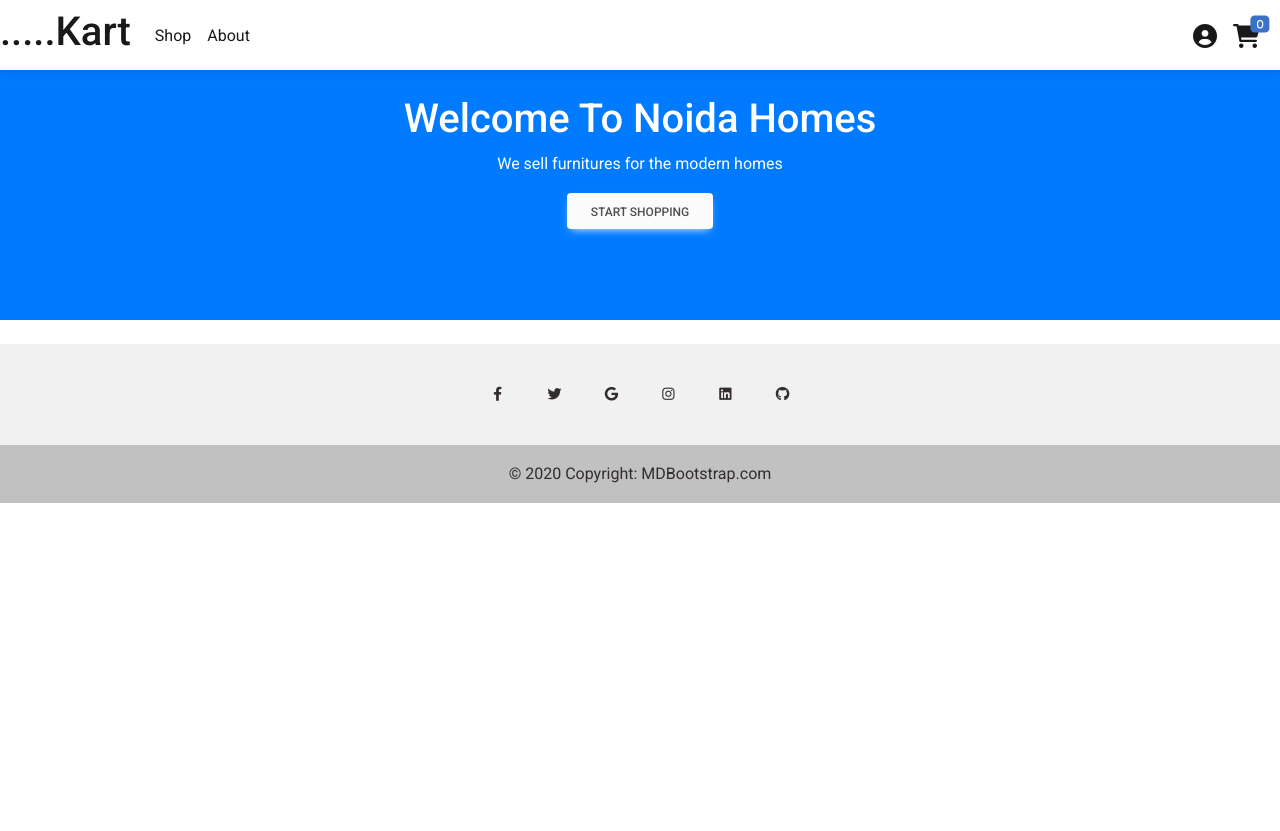
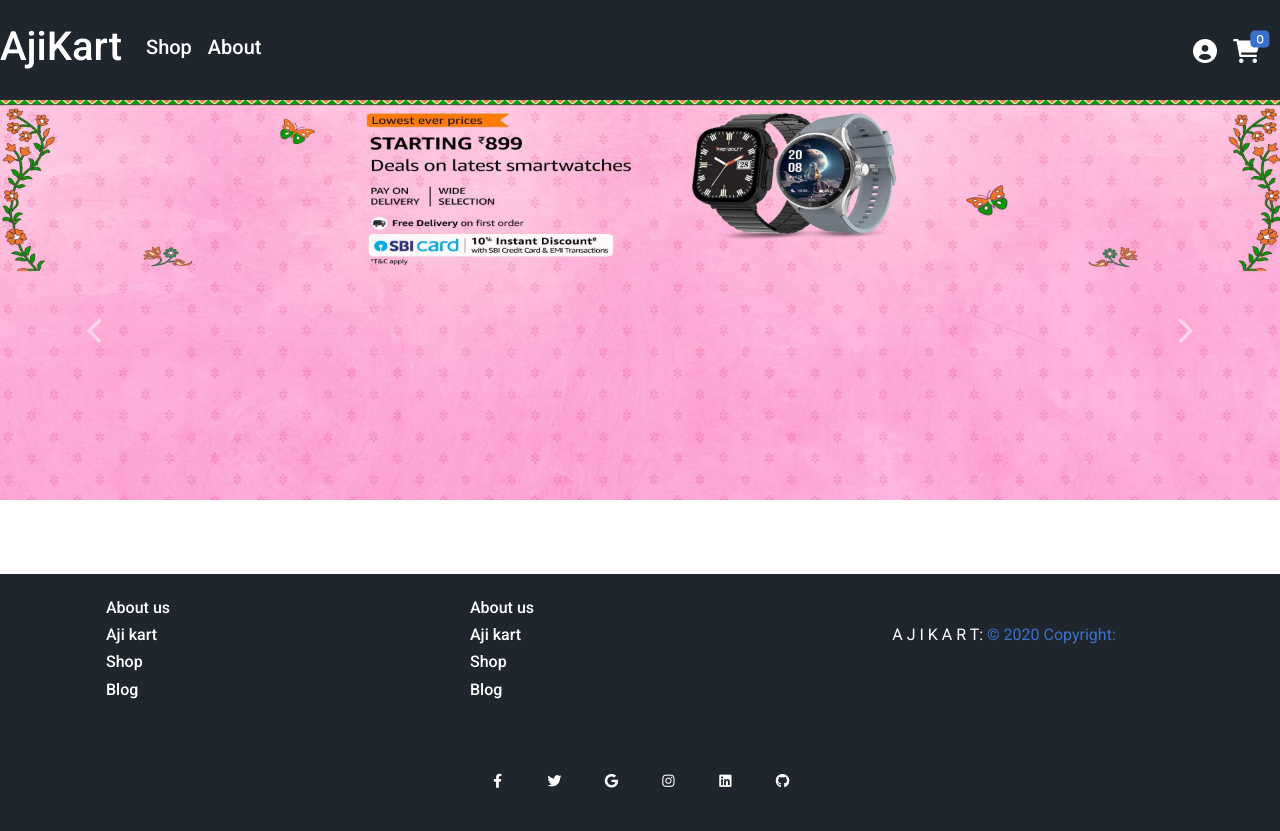
Before and after one commit to AjithKerala/EcoAjith, a Django app: template templates/Home.html in a window 1280 px wide. Before the commit the page ends 503 px from the top, so only its background shows below. Run offline with Django 4.2, Linux system fonts and the light colour scheme; the template is opened without the code that fills it, so the values that code supplies are empty; some libraries are stand-ins or nearby versions.

Commit message:
set frotend design

```diff
--- a/Ecommerce/settings.py
+++ b/Ecommerce/settings.py
@@ -119,7 +119,7 @@ USE_TZ = True
 # https://docs.djangoproject.com/en/4.2/howto/static-files/
 
 STATIC_URL = 'static/'
-STATICFIELS_DIRS=[os.path.join(BASE_DIR,'static')]
+STATICFILES_DIRS=[os.path.join(BASE_DIR,'static')]
 
 # Default primary key field type
 # https://docs.djangoproject.com/en/4.2/ref/settings/#default-auto-field
--- a/apps/urls.py
+++ b/apps/urls.py
@@ -22,5 +22,6 @@ urlpatterns = [
     path('carttotal',views.carttotalpricepage,name='carttotal'),
     path('startorder',views.startorder,name='startorder'),
     path("admin",admin.site.urls,name="admin"),
+    path("texts", views.texts, name="texts"),
 
 ]+static(settings.MEDIA_URL,document_root=settings.MEDIA_ROOT)
--- a/apps/views.py
+++ b/apps/views.py
@@ -196,3 +196,7 @@ def startorder(request):
     return redirect('cart')
 
     return render(request,'checkout.html')
+
+
+def texts(request):
+    return render(request,'text.html')
--- a/templates/Home.html
+++ b/templates/Home.html
@@ -1,21 +1,33 @@
 {%extends 'Navbar.html'%}
 {% block title%}Welcome{% endblock %}
 {% block content %}
-<div  style="height:250px;background-color: #007bff;text-align:center;color:#fff ">
-  <div class="container">
-  <div style="padding-top:25px";>
-    <h1>Welcome To Noida Homes</h1>
-    <p>We sell furnitures for the modern homes</p>
-    <button type="button" class="btn btn-light">Start shopping</button>
-
+{%load static%}
+<div id="carouselExampleInterval" class="carousel slide" data-bs-ride="carousel" >
+  <div class="carousel-inner" style="height:450px;">
+    <div class="carousel-item active" data-bs-interval="10000">
+      <img src="{% static '/images/watchfrontend.jpg'%}" class="d-block w-100" alt="..." style="height:400px;" >
+    </div>
+    <div class="carousel-item" data-bs-interval="2000">
+      <img src="{% static '/images/badfrotend.jpg'%}" class="d-block w-100" alt="..." style="height:400px;">
+    </div>
+    <div class="carousel-item">
+      <img src="{% static '/images/allfrotend.jpg'%}" class="d-block w-100" alt="..." style="height:400px">
+    </div>
   </div>
-    </div>
+  <button class="carousel-control-prev" type="button" data-bs-target="#carouselExampleInterval" data-bs-slide="prev">
+    <span class="carousel-control-prev-icon" aria-hidden="true"></span>
+    <span class="visually-hidden">Previous</span>
+  </button>
+  <button class="carousel-control-next" type="button" data-bs-target="#carouselExampleInterval" data-bs-slide="next">
+    <span class="carousel-control-next-icon" aria-hidden="true"></span>
+    <span class="visually-hidden">Next</span>
+  </button>
 </div>
 
 <div class="container">
   <div class="row mt-4">
     {% for i in value%}
-  <div class="col-md-3 my-1">
+  <div class="col-md-4 my-0">
 
  {% include 'partial/productlist.html'%}
 </div>
--- a/templates/Navbar.html
+++ b/templates/Navbar.html
@@ -6,39 +6,44 @@
     <meta http-equiv="X-UA-Compatible" content="IE=edge">
     <meta name="viewport" content="width=device-width, initial-scale=1.0">
     <title>{% block title%}{% endblock %} | Home</title>
-    <link href="https://cdn.jsdelivr.net/npm/bootstrap@5.3.0/dist/css/bootstrap.min.css" rel="stylesheet" integrity="sha384-9ndCyUaIbzAi2FUVXJi0CjmCapSmO7SnpJef0486qhLnuZ2cdeRhO02iuK6FUUVM" crossorigin="anonymous">
+    <link href="https://cdn.jsdelivr.net/npm/bootstrap@5.3.1/dist/css/bootstrap.min.css" rel="stylesheet" integrity="sha384-4bw+/aepP/YC94hEpVNVgiZdgIC5+VKNBQNGCHeKRQN+PtmoHDEXuppvnDJzQIu9" crossorigin="anonymous">
     <link rel="stylesheet" href="https://cdnjs.cloudflare.com/ajax/libs/font-awesome/4.7.0/css/font-awesome.min.css">
     <link href="https://cdnjs.cloudflare.com/ajax/libs/mdb-ui-kit/6.4.0/mdb.min.css" rel="stylesheet"/>
     <link href="https://fonts.googleapis.com/css?family=Roboto:300,400,500,700&display=swap" rel="stylesheet"/>
     <link href="https://cdnjs.cloudflare.com/ajax/libs/font-awesome/6.0.0/css/all.min.css" rel="stylesheet"/>
   <script src="https://ajax.googleapis.com/ajax/libs/angularjs/1.8.2/angular.min.js"></script>
-    <link rel="stylesheet" src="{% static '/css/Navbar.css' %}">
+    <link rel="stylesheet" href="{%static '/css/Navbar.css'%}">
  <style>
      .main:hover{
      background-color:lightgray;
 
      }
+.whites{
+  color:white
+}
+
+
+
  </style>
 </head>
 <body >
 <header>
-    <nav class="navcolor">
-    <nav class="  navbar navbar-expand-lg " style="height:70px; background-color:'red'" >
-        <a class="navbar-brand" href="{% url 'home'%}" class="secondary"><h1>.....Kart</h1></a>
-        <button class="navbar-toggler" type="button" data-toggle="collapse" data-target="#navbarNavAltMarkup" aria-controls="navbarNavAltMarkup" aria-expanded="false" aria-label="Toggle navigation">
+    <nav class="navbar navbar-expand-lg" style="background-color:rgb(32, 38, 46);height:100px" >
+        <a class="navbar-brand" href="{% url 'home'%}" class="secondary" ><h1 class="whites">AjiKart</h1></a>
+        <button class="navbar-toggler whites" type="button" data-toggle="collapse" data-target="#navbarNavAltMarkup" aria-controls="navbarNavAltMarkup" aria-expanded="false" aria-label="Toggle navigation">
           <span class="navbar-toggler-icon"></span>
         </button>
         <div class="collapse navbar-collapse" id="navbarNavAltMarkup">
           <div class="navbar-nav">
               {% if user.is_authenticated %}
-                          <a class="nav-item nav-link active" href="{% url 'shops'%}">Shop</a>
+                          <a class="nav-item nav-link active" href="{% url 'shops'%}"><h5 class="whites">Shop</h5></a>
 
                     {% else%}
-            <a class="nav-item nav-link active" href="{% url 'shops'%}">Shop</a>
+            <a class="nav-item nav-link active" href="{% url 'shops'%}"><h5 class="whites">Shop</h5></a>
                 {% endif %}
-            <a class="nav-item nav-link active" href="#">About</a>
+            <a class="nav-item nav-link active" href="#"> <h5 class="whites">About</h5></a>
               {% if user.is_authenticated %}
-              <a class="nav-item nav-link active" href="{% url 'logout' %}">Logout</a>
+              <a class="nav-item nav-link active" href="{% url 'logout' %}"><h5 class="whites">Logout</h5></a>
               {% endif %}
 
           </div>
@@ -46,9 +51,9 @@
 
             <div class="navbar-nav">
                 {% if user.is_authenticated %}
-              <a href="{% url 'myapp'%}" class="fa fa-user-circle nav-item nav-link active" style="font-size: 24px">{{user.username}}</a>
+              <a href="{% url 'myapp'%}" class="fa fa-user-circle nav-item nav-link active" style="font-size: 24px ;color:white">{{user.username}}</a>
                 {% else %}
-                <a href="{% url 'login'%}" class="fa fa-user-circle nav-item nav-link active" style="font-size: 24px">{{user.username}}</a>
+                <a href="{% url 'login'%}" class="fa fa-user-circle nav-item nav-link active" style="font-size: 24px;color:white"> {{user.username}}</a>
 
                     {% endif %}
                 <div
@@ -61,28 +66,63 @@
                     </div>
 
  {% if user.is_superuser %}
-              <a class="nav-item nav-link active" href="{% url 'admin:index' %}">Admin</a>
+              <a class="nav-item nav-link active" href="{% url 'admin:index' %}" style="color:white"><h5 class="whites">Admin</h5></a>
                 {% endif %}
             </div>
 
       </nav>
-        </nav>
+
+
     </header>
 {% block content %}
 {% endblock %}
+  <footer>
 
-   <footer class="text-center text-white" style="background-color: #f1f1f1;">
+  <div class=" text-white" style="background-color:rgb(32, 38, 46); height:200px">
+      <div class="container">
+<div class="row p-4">
+    <div class="col-md-4">
+<h6>About us</h6>
+        <h6>Aji kart</h6>
+        <h6>Shop</h6>
+        <h6>Blog</h6>
+
+    </div>
+
+    <div class="col-md-4">
+      <h6>About us</h6>
+        <h6>Aji kart</h6>
+        <h6>Shop</h6>
+        <h6>Blog</h6>
+
+    </div>
+
+    <div class="col-md-4">
+    <h5></h5>
+        <div class="text-center  p-3" style="color:white">
+     A J I K A R T:
+    <a  href="{% url 'home' %}" >© 2020 Copyright:</a>
+  </div>
+    </div>
+
+
+
+</div>
+
+  </div>
+<div class="text-center text-white" style="background-color:rgb(32, 38, 46); height:100px">
+
   <!-- Grid container -->
   <div class="container pt-4">
     <!-- Section: Social media -->
     <section class="mb-4">
       <!-- Facebook -->
       <a
-        class="btn btn-link btn-floating btn-lg text-dark m-1"
+        class="btn btn-link btn-floating btn-lg text-dark m-1 "
         href="#!"
         role="button"
         data-mdb-ripple-color="dark"
-        ><i class="fab fa-facebook-f"></i
+        ><i class="fab fa-facebook-f" style="color:white"></i
       ></a>
 
       <!-- Twitter -->
@@ -91,7 +131,7 @@
         href="#!"
         role="button"
         data-mdb-ripple-color="dark"
-        ><i class="fab fa-twitter"></i
+        ><i class="fab fa-twitter" style="color:white"></i
       ></a>
 
       <!-- Google -->
@@ -100,7 +140,7 @@
         href="#!"
         role="button"
         data-mdb-ripple-color="dark"
-        ><i class="fab fa-google"></i
+        ><i class="fab fa-google" style="color:white"></i
       ></a>
 
       <!-- Instagram -->
@@ -109,7 +149,7 @@
         href="#!"
         role="button"
         data-mdb-ripple-color="dark"
-        ><i class="fab fa-instagram"></i
+        ><i class="fab fa-instagram" style="color:white"></i
       ></a>
 
       <!-- Linkedin -->
@@ -118,7 +158,7 @@
         href="#!"
         role="button"
         data-mdb-ripple-color="dark"
-        ><i class="fab fa-linkedin"></i
+        ><i class="fab fa-linkedin" style="color:white"></i
       ></a>
       <!-- Github -->
       <a
@@ -126,25 +166,21 @@
         href="#!"
         role="button"
         data-mdb-ripple-color="dark"
-        ><i class="fab fa-github"></i
+        ><i class="fab fa-github" style="color:white"></i
       ></a>
     </section>
     <!-- Section: Social media -->
   </div>
-  <!-- Grid container -->
 
-  <!-- Copyright -->
-  <div class="text-center text-dark p-3" style="background-color: rgba(0, 0, 0, 0.2);">
-    © 2020 Copyright:
-    <a class="text-dark" href="https://mdbootstrap.com/">MDBootstrap.com</a>
-  </div>
-  <!-- Copyright -->
-</footer>
 
-      <script src="https://cdn.jsdelivr.net/npm/bootstrap@5.3.0/dist/js/bootstrap.bundle.min.js" integrity="sha384-geWF76RCwLtnZ8qwWowPQNguL3RmwHVBC9FhGdlKrxdiJJigb/j/68SIy3Te4Bkz" crossorigin="anonymous"></script>
+</div>
+
+
+      </footer>
+
 <script type="text/javascript" src="https://cdnjs.cloudflare.com/ajax/libs/mdb-ui-kit/6.4.0/mdb.min.js"
 ></script>
 <script src="https://unpkg.com/htmx.org@1.9.2" integrity="sha384-L6OqL9pRWyyFU3+/bjdSri+iIphTN/bvYyM37tICVyOJkWZLpP2vGn6VUEXgzg6h" crossorigin="anonymous"></script>
-
+<script src="https://cdn.jsdelivr.net/npm/bootstrap@5.3.1/dist/js/bootstrap.bundle.min.js" integrity="sha384-HwwvtgBNo3bZJJLYd8oVXjrBZt8cqVSpeBNS5n7C8IVInixGAoxmnlMuBnhbgrkm" crossorigin="anonymous"></script>
 </body>
 </html>
--- a/templates/menu_cart.html
+++ b/templates/menu_cart.html
@@ -1,3 +1,3 @@
-<a href="{% url 'cart' %}" class="fa fa-shopping-cart nav-item nav-link active relative" style="font-size: 24px;padding-right:20px" id="menu-cart-button">
+<a href="{% url 'cart' %}" class="fa fa-shopping-cart nav-item nav-link active relative" style="font-size: 24px;padding-right:20px;color:white" id="menu-cart-button">
     <span class="position-absolute top-1 start-150 translate-middle badge bg-primary h-2" style="font-size:10px;" >{{cart|length}}</span>
 </a>
--- a/templates/partial/productlist.html
+++ b/templates/partial/productlist.html
@@ -3,7 +3,7 @@
           <div class="card main" style="width: 17rem;">
                  <a href="/product/{{i.slug}}/">
                        <div class="thumbnail">
-  <img src="{{i.image.url}}" class="mx-auto d-block" alt="..." style="width:70%" >
+  <img src="{{i.image.url}}" class="card-img-top" alt="..." style="width:100%;height:28rem;" >
                            </div>
               </a>
   <div class="card-body">
```
Also changed, not shown: db.sqlite3, static/css/Navbar.css (line endings or trailing spaces), static/images/allfrotend.jpg (added), static/images/badfrotend.jpg (added), static/images/watchfrontend.jpg (added).
